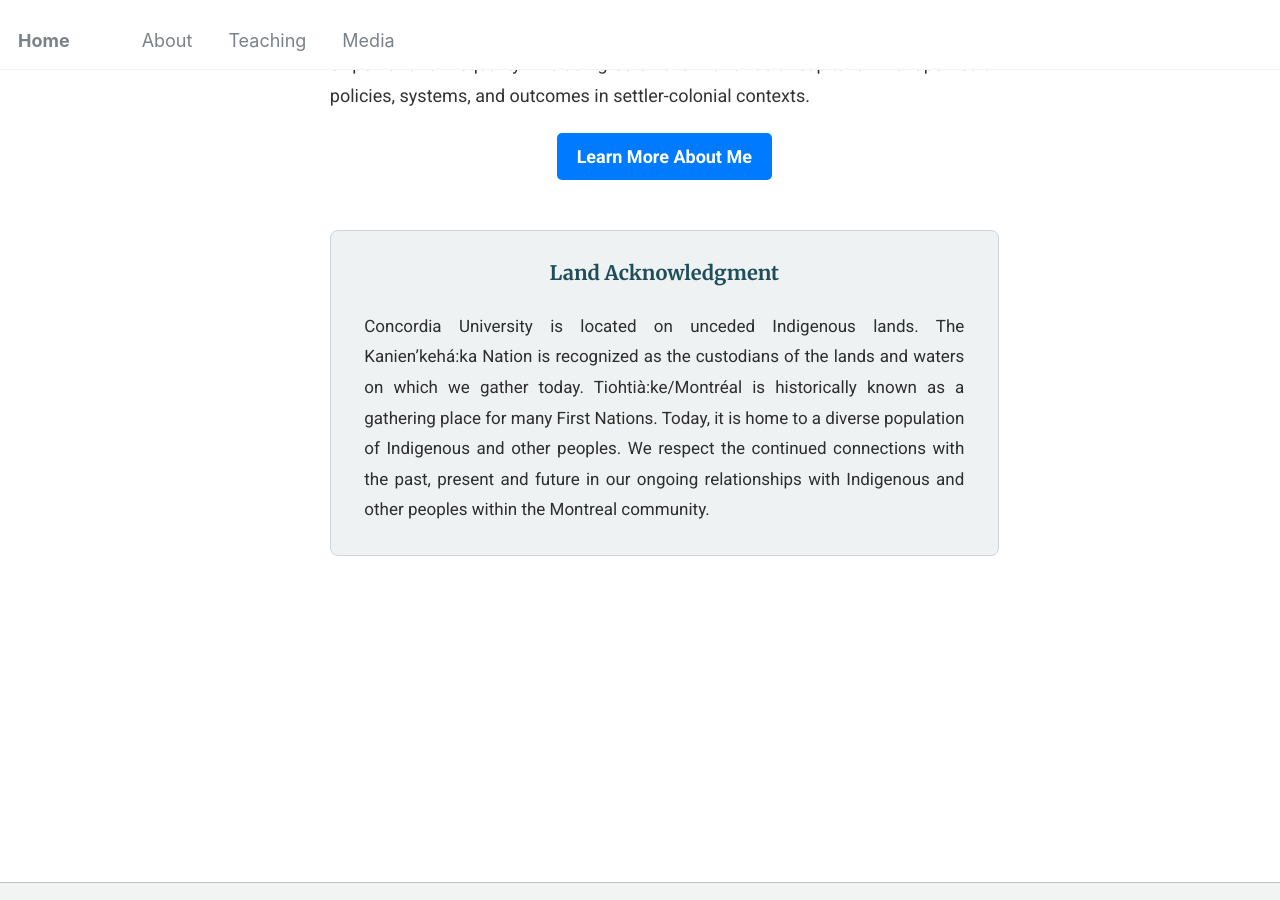
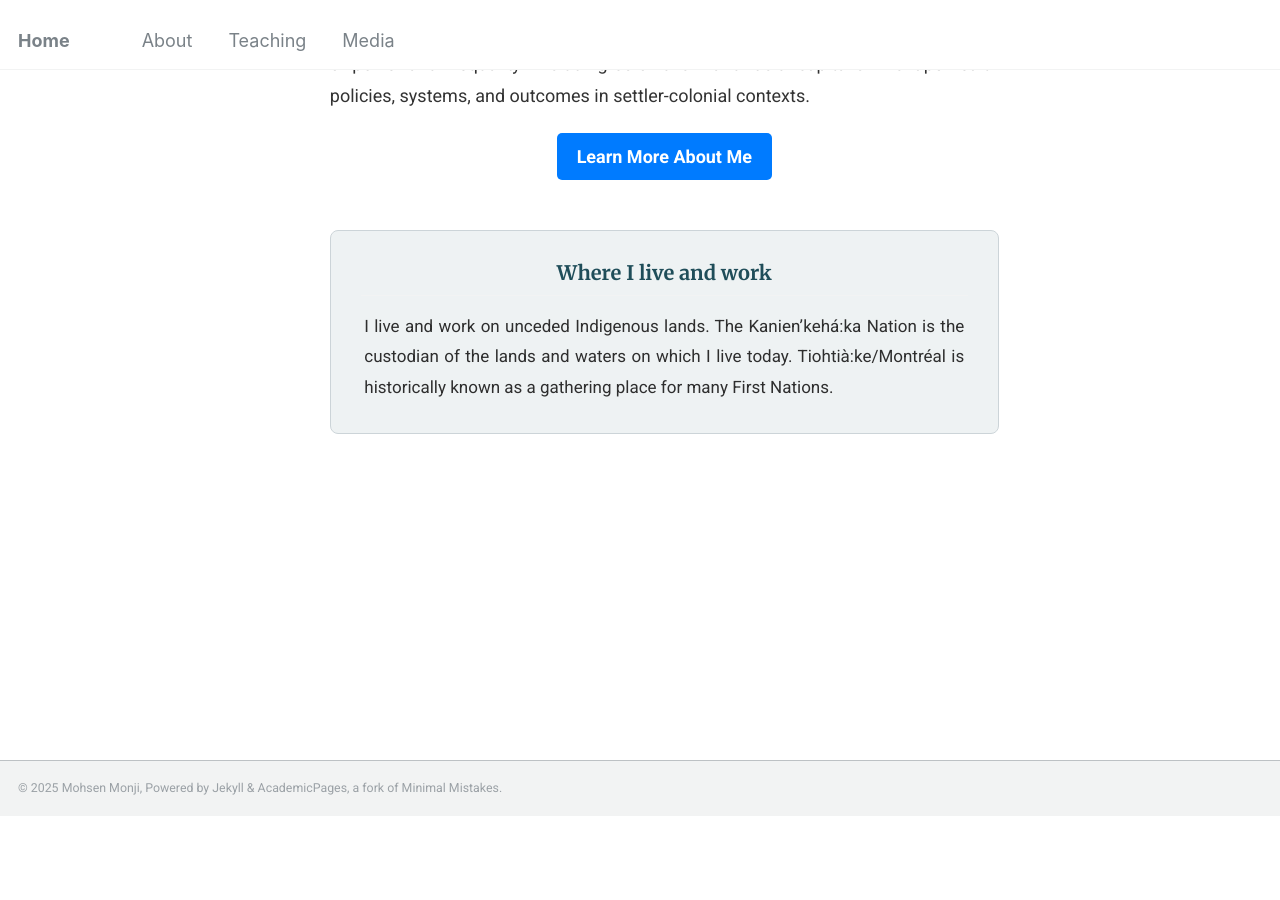
Before and after one commit to Mohsnmonji/mohsnmonji.github.io, a Jekyll site: the page built from _pages/front.md, in a window 1280 px wide and 900 px high, scrolled down 762 px. Built offline with Jekyll 4.4.1, drawn with Linux system fonts in a browser that asks for light colours; after the commit the page ends 1577 px from its top, so only the background shows below that.

Commit message:
Update front.md

```diff
--- a/_pages/front.md
+++ b/_pages/front.md
@@ -51,15 +51,13 @@ hide_avatar: true
                 font-size:17px; color:#2e2e2e;
                 text-align:center; line-height:1.8;">
   <h2 style="font-size:20px; margin-top:0; margin-bottom:15px; color:#1f4d59;">
-    Land Acknowledgment
+    Where I live and work
   </h2>
   <p style="margin:0 auto; max-width:600px; text-align:justify;">
-    Concordia University is located on unceded Indigenous lands. The Kanien’kehá:ka Nation is
-    recognized as the custodians of the lands and waters on which we gather today. Tiohtià:ke/Montréal
-    is historically known as a gathering place for many First Nations. Today, it is home to a diverse
-    population of Indigenous and other peoples. We respect the continued connections with the past,
-    present and future in our ongoing relationships with Indigenous and other peoples within the
-    Montreal community.
+    I live and work on unceded Indigenous lands. The Kanien’kehá:ka Nation is
+    the custodian of the lands and waters on which I live today.
+    Tiohtià:ke/Montréal is historically known as a gathering place for many First Nations.
+
   </p>
 </section>
 
```
